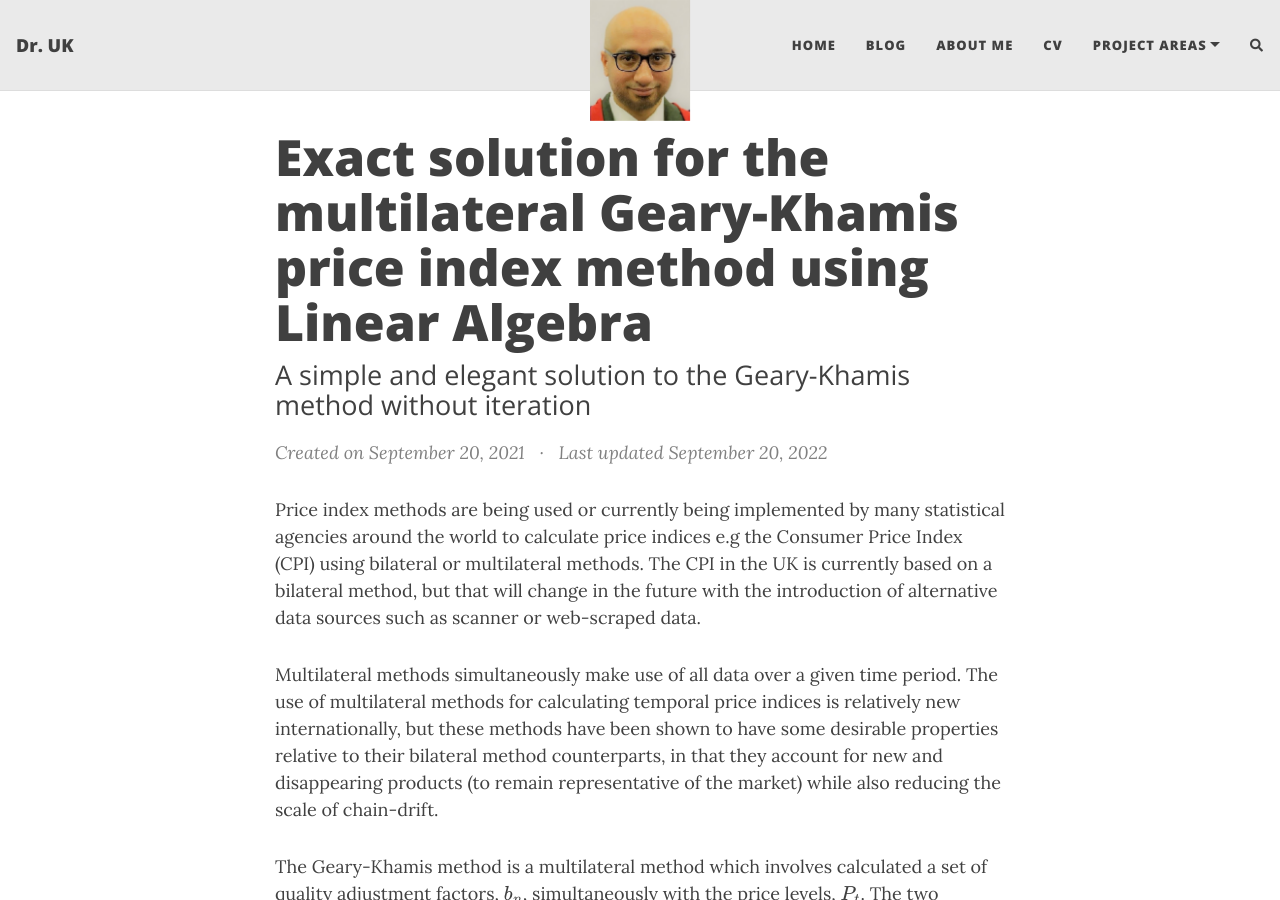
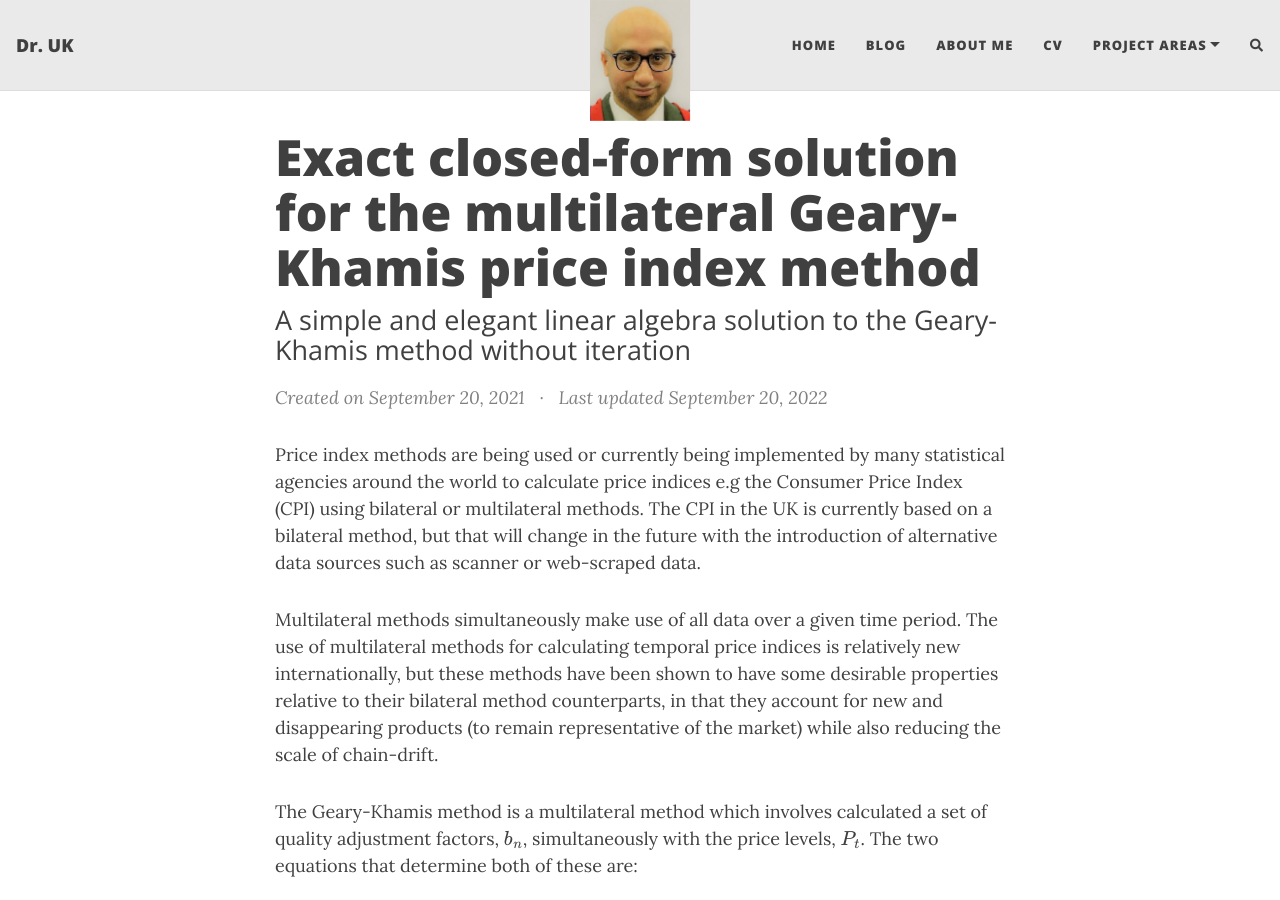
Before and after one commit to drrobotk/drrobotk.github.io, a Jekyll site: the page built from _posts/2019-09-20-Geary-Khamis.md, in a window 1280 px wide and 900 px high. Built offline with Jekyll 4.4.1, drawn with Linux system fonts in a browser that asks for light colours; nearby versions of some CDN libraries; formulas are drawn with MathJax 3; comment, search, counter and statistics services are not loaded.

Commit message:
Update blog.

```diff
--- a/_posts/2019-09-20-Geary-Khamis.md
+++ b/_posts/2019-09-20-Geary-Khamis.md
@@ -1,7 +1,7 @@
 ---
 layout: post
-title: Exact solution for the multilateral Geary-Khamis price index method using Linear Algebra
-subtitle: A simple and elegant solution to the Geary-Khamis method without iteration
+title: Exact closed-form solution for the multilateral Geary-Khamis price index method
+subtitle: A simple and elegant linear algebra solution to the Geary-Khamis method without iteration
 #cover-img: /assets/img/path.jpg
 thumbnail-img: https://user-images.githubusercontent.com/51001263/164988385-855ceecf-a5e0-4073-8239-cb1f2304d244.png
 #share-img: /assets/img/path.jpg
```
